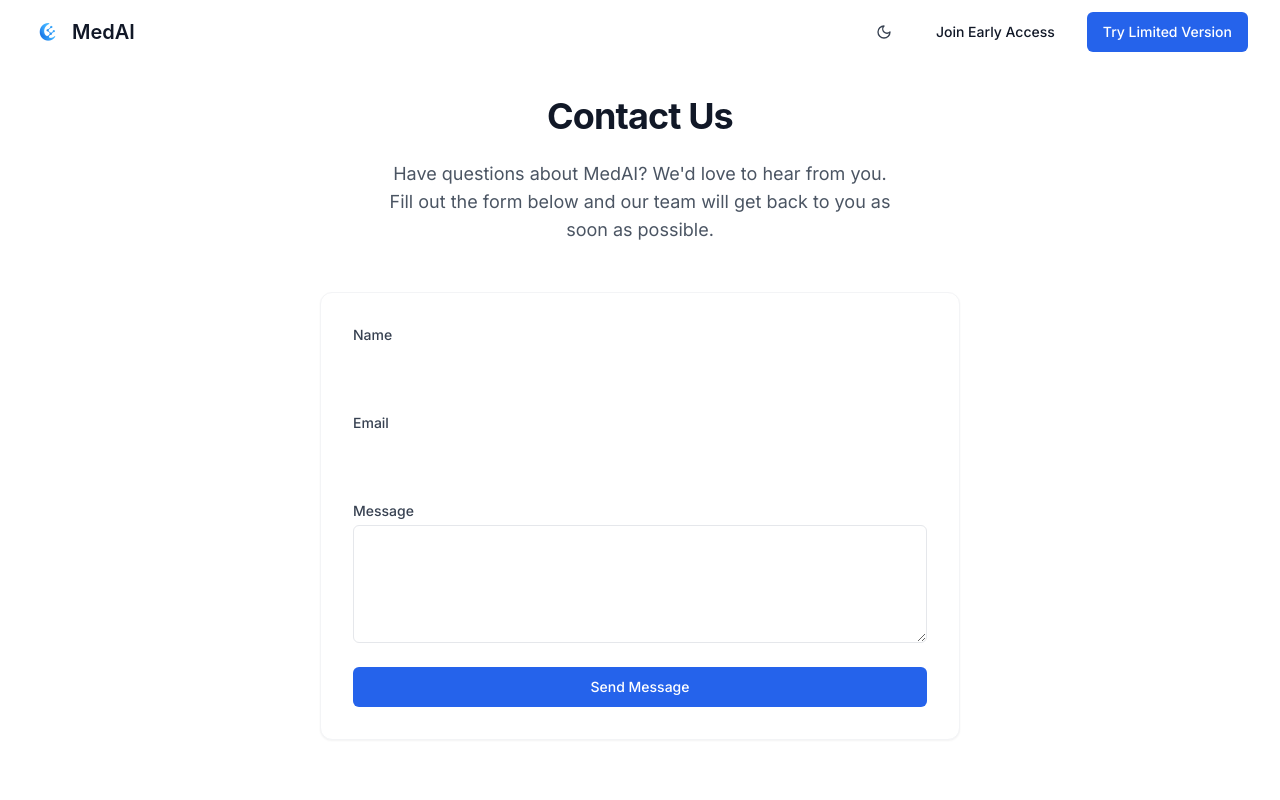
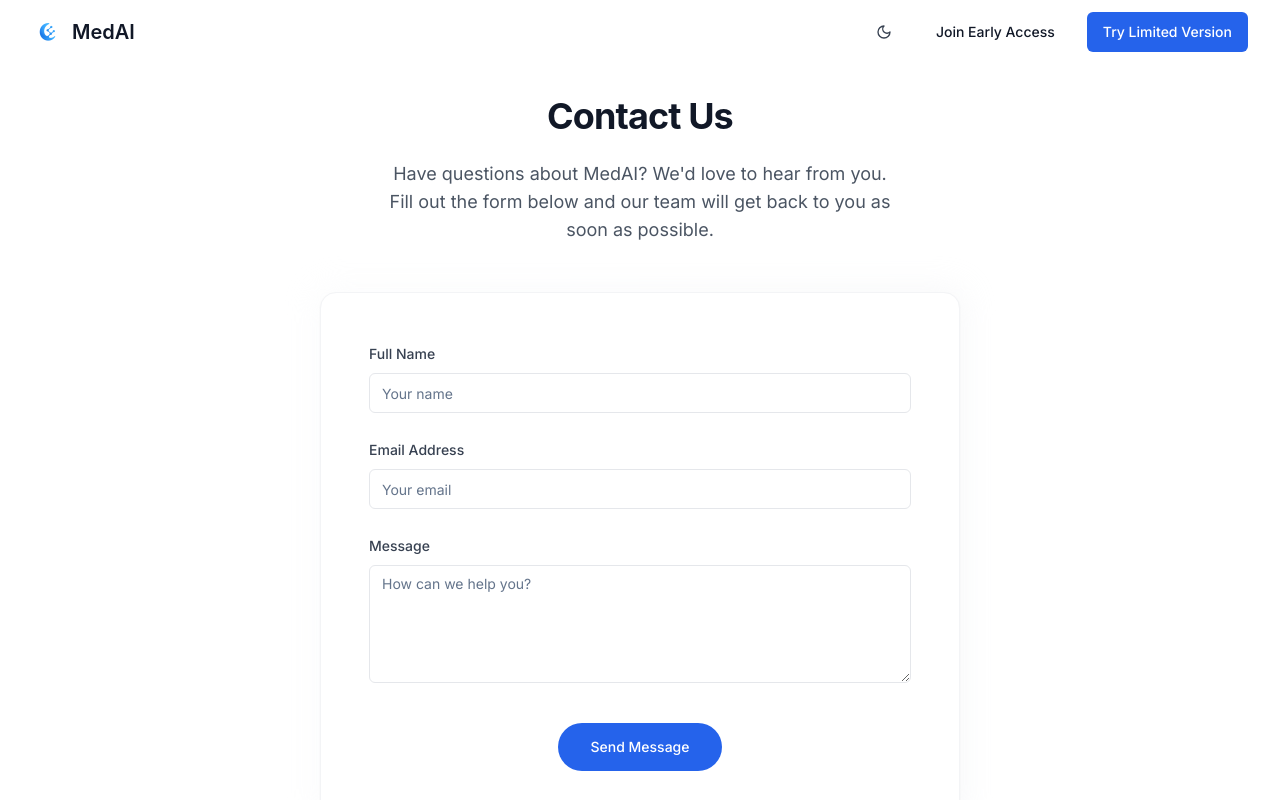
Before and after one commit to mbm3m/WSL-AI-Repo, a React (Vite) app: page /contact in a window 1280 px wide. Shown: the top 800 px of the page. Built offline with nearby package versions, Linux system fonts and the light colour scheme; a web font is replaced by a local one.

Commit message:
Fix: Improve dark mode styling and form consistency
Refactor dark mode styles and form components for better consistency and design.

```diff
--- a/src/components/EarlyAccessSection.tsx
+++ b/src/components/EarlyAccessSection.tsx
@@ -1,8 +1,11 @@
+
 import React, { useState, useEffect, useRef } from "react";
 import { Button } from "@/components/ui/button";
 import { Input } from "@/components/ui/input";
 import { toast } from "sonner";
 import { supabase } from "@/integrations/supabase/client";
+import { useTheme } from "@/hooks/use-theme";
+
 const EarlyAccessSection = () => {
   const [formData, setFormData] = useState({
     fullName: "",
@@ -13,6 +16,8 @@ const EarlyAccessSection = () => {
   const [isSubmitting, setIsSubmitting] = useState(false);
   const sectionRef = useRef<HTMLElement>(null);
   const formRef = useRef<HTMLDivElement>(null);
+  const { theme } = useTheme();
+
   useEffect(() => {
     const observer = new IntersectionObserver(entries => {
       entries.forEach(entry => {
@@ -24,37 +29,39 @@ const EarlyAccessSection = () => {
     }, {
       threshold: 0.1
     });
+
     if (sectionRef.current) {
       observer.observe(sectionRef.current);
     }
+
     if (formRef.current) {
       observer.observe(formRef.current);
     }
+
     return () => observer.disconnect();
   }, []);
+
   const handleChange = (e: React.ChangeEvent<HTMLInputElement>) => {
-    const {
-      name,
-      value
-    } = e.target;
+    const { name, value } = e.target;
     setFormData(prev => ({
       ...prev,
       [name]: value
     }));
   };
+
   const handleSubmit = async (e: React.FormEvent) => {
     e.preventDefault();
     setIsSubmitting(true);
+
     try {
       // Save to Supabase
-      const {
-        error
-      } = await supabase.from('applications').insert({
+      const { error } = await supabase.from('applications').insert({
         full_name: formData.fullName,
         email: formData.email,
         hospital: formData.hospital,
         phone: formData.phone
       });
+
       if (error) {
         console.error("Error submitting application:", error);
         toast.error("Failed to submit your application. Please try again.");
@@ -74,41 +81,122 @@ const EarlyAccessSection = () => {
       setIsSubmitting(false);
     }
   };
-  return <section id="early-access-section" ref={sectionRef} className="py-32 bg-white scroll-mt-20 transition-all duration-700 opacity-0 translate-y-10">
+
+  return (
+    <section
+      id="early-access-section"
+      ref={sectionRef}
+      className={`py-32 ${
+        theme === 'dark' ? 'bg-gray-900' : 'bg-white'
+      } scroll-mt-20 transition-all duration-700 opacity-0 translate-y-10`}
+    >
       <div className="container mx-auto px-4 sm:px-6 lg:px-8 max-w-5xl">
         <div className="text-center mb-16">
-          <h2 className="text-4xl md:text-5xl font-display font-bold tracking-tight text-gray-900 mb-6">
+          <h2 className={`text-4xl md:text-5xl font-display font-bold tracking-tight ${
+            theme === 'dark' ? 'text-white' : 'text-gray-900'
+          } mb-6`}>
             Join the Platform — Early Access
           </h2>
-          <p className="text-xl text-gray-600 font-light max-w-3xl mx-auto">
+          <p className={`text-xl ${
+            theme === 'dark' ? 'text-gray-300' : 'text-gray-600'
+          } font-light max-w-3xl mx-auto`}>
             Be among the first to transform your medical approval process
           </p>
         </div>
 
         <div ref={formRef} className="relative transition-all duration-700 opacity-0 translate-y-10 delay-300">
-          <div className="absolute -inset-1 bg-gradient-to-r from-gray-100 to-gray-200 rounded-xl blur-lg opacity-30"></div>
-          <div className="relative bg-white rounded-2xl p-8 md:p-12 border border-gray-100 shadow-sm">
+          <div className={`absolute -inset-1 ${
+            theme === 'dark'
+              ? 'bg-gradient-to-r from-gray-800 to-gray-700'
+              : 'bg-gradient-to-r from-gray-100 to-gray-200'
+          } rounded-xl blur-lg opacity-30`}></div>
+          <div className={`relative ${
+            theme === 'dark'
+              ? 'bg-gray-800 border-gray-700'
+              : 'bg-white border-gray-100'
+          } rounded-2xl p-8 md:p-12 border shadow-sm`}>
             <form onSubmit={handleSubmit} className="space-y-6">
               <div className="grid grid-cols-1 gap-6 sm:grid-cols-2">
                 <div className="space-y-2">
-                  <label htmlFor="fullName" className="text-sm font-medium text-gray-700">Full Name</label>
-                  <Input id="fullName" name="fullName" placeholder="Your name" value={formData.fullName} onChange={handleChange} required className="w-full border-gray-200 focus:border-black focus:ring-0 transition-all duration-300" />
+                  <label htmlFor="fullName" className={`text-sm font-medium ${
+                    theme === 'dark' ? 'text-gray-300' : 'text-gray-700'
+                  }`}>Full Name</label>
+                  <Input
+                    id="fullName"
+                    name="fullName"
+                    placeholder="Your name"
+                    value={formData.fullName}
+                    onChange={handleChange}
+                    required
+                    className={`w-full ${
+                      theme === 'dark'
+                        ? 'border-gray-600 bg-gray-700 text-white placeholder:text-gray-400 focus:border-blue-400 focus:ring-blue-400/10'
+                        : 'border-gray-200 focus:border-black focus:ring-0'
+                    } transition-all duration-300`}
+                  />
                 </div>
                 <div className="space-y-2">
-                  <label htmlFor="email" className="text-sm font-medium text-gray-700">Email Address</label>
-                  <Input id="email" name="email" type="email" placeholder="Your email" value={formData.email} onChange={handleChange} required className="w-full border-gray-200 focus:border-black focus:ring-0 transition-all duration-300" />
+                  <label htmlFor="email" className={`text-sm font-medium ${
+                    theme === 'dark' ? 'text-gray-300' : 'text-gray-700'
+                  }`}>Email Address</label>
+                  <Input
+                    id="email"
+                    name="email"
+                    type="email"
+                    placeholder="Your email"
+                    value={formData.email}
+                    onChange={handleChange}
+                    required
+                    className={`w-full ${
+                      theme === 'dark'
+                        ? 'border-gray-600 bg-gray-700 text-white placeholder:text-gray-400 focus:border-blue-400 focus:ring-blue-400/10'
+                        : 'border-gray-200 focus:border-black focus:ring-0'
+                    } transition-all duration-300`}
+                  />
                 </div>
                 <div className="space-y-2">
-                  <label htmlFor="hospital" className="text-sm font-medium text-gray-700">Hospital/Company</label>
-                  <Input id="hospital" name="hospital" placeholder="Your organization" value={formData.hospital} onChange={handleChange} required className="w-full border-gray-200 focus:border-black focus:ring-0 transition-all duration-300" />
+                  <label htmlFor="hospital" className={`text-sm font-medium ${
+                    theme === 'dark' ? 'text-gray-300' : 'text-gray-700'
+                  }`}>Hospital/Company</label>
+                  <Input
+                    id="hospital"
+                    name="hospital"
+                    placeholder="Your organization"
+                    value={formData.hospital}
+                    onChange={handleChange}
+                    required
+                    className={`w-full ${
+                      theme === 'dark'
+                        ? 'border-gray-600 bg-gray-700 text-white placeholder:text-gray-400 focus:border-blue-400 focus:ring-blue-400/10'
+                        : 'border-gray-200 focus:border-black focus:ring-0'
+                    } transition-all duration-300`}
+                  />
                 </div>
                 <div className="space-y-2">
-                  <label htmlFor="phone" className="text-sm font-medium text-gray-700">Phone Number</label>
-                  <Input id="phone" name="phone" placeholder="Your phone number" value={formData.phone} onChange={handleChange} required className="w-full border-gray-200 focus:border-black focus:ring-0 transition-all duration-300" />
+                  <label htmlFor="phone" className={`text-sm font-medium ${
+                    theme === 'dark' ? 'text-gray-300' : 'text-gray-700'
+                  }`}>Phone Number</label>
+                  <Input
+                    id="phone"
+                    name="phone"
+                    placeholder="Your phone number"
+                    value={formData.phone}
+                    onChange={handleChange}
+                    required
+                    className={`w-full ${
+                      theme === 'dark'
+                        ? 'border-gray-600 bg-gray-700 text-white placeholder:text-gray-400 focus:border-blue-400 focus:ring-blue-400/10'
+                        : 'border-gray-200 focus:border-black focus:ring-0'
+                    } transition-all duration-300`}
+                  />
                 </div>
               </div>
               <div className="flex justify-center pt-4">
-                <Button type="submit" disabled={isSubmitting} className="px-8 py-6 text-white rounded-full transition-all duration-300 bg-blue-600 hover:bg-blue-500">
+                <Button
+                  type="submit"
+                  disabled={isSubmitting}
+                  className="px-8 py-6 text-white rounded-full transition-all duration-300 bg-blue-600 hover:bg-blue-500"
+                >
                   {isSubmitting ? "Processing..." : "Apply Now"}
                 </Button>
               </div>
@@ -116,6 +204,8 @@ const EarlyAccessSection = () => {
           </div>
         </div>
       </div>
-    </section>;
+    </section>
+  );
 };
+
 export default EarlyAccessSection;
--- a/src/pages/Contact.tsx
+++ b/src/pages/Contact.tsx
@@ -3,10 +3,10 @@ import React, { useState } from "react";
 import Header from "@/components/Header";
 import Footer from "@/components/Footer";
 import { Button } from "@/components/ui/button";
-import { useToast } from "@/hooks/use-toast";
+import { toast } from "sonner";
+import { Input } from "@/components/ui/input";
 import { Textarea } from "@/components/ui/textarea";
 import { supabase } from "@/integrations/supabase/client";
-import { Mail } from "lucide-react";
 import { useTheme } from "@/hooks/use-theme";
 
 const Contact = () => {
@@ -14,7 +14,6 @@ const Contact = () => {
   const [email, setEmail] = useState("");
   const [message, setMessage] = useState("");
   const [isSubmitting, setIsSubmitting] = useState(false);
-  const { toast } = useToast();
   const { theme } = useTheme();
 
   const handleSubmit = async (e: React.FormEvent) => {
@@ -33,16 +32,9 @@ const Contact = () => {
 
       if (error) {
         console.error("Error submitting form:", error);
-        toast({
-          title: "Error",
-          description: "There was a problem submitting your message. Please try again.",
-          variant: "destructive",
-        });
+        toast.error("There was a problem submitting your message. Please try again.");
       } else {
-        toast({
-          title: "Message received",
-          description: "Thank you for contacting us. We'll respond shortly.",
-        });
+        toast.success("Thank you for contacting us. We'll respond shortly.");
 
         // Reset form
         setName("");
@@ -51,11 +43,7 @@ const Contact = () => {
       }
     } catch (err) {
       console.error("Submission error:", err);
-      toast({
-        title: "Error",
-        description: "An unexpected error occurred. Please try again later.",
-        variant: "destructive",
-      });
+      toast.error("An unexpected error occurred. Please try again later.");
     } finally {
       setIsSubmitting(false);
     }
@@ -78,56 +66,64 @@ const Contact = () => {
           </p>
         </div>
 
-        <div className={`${
+        <div className="relative">
+          <div className={`absolute -inset-1 ${
             theme === 'dark'
-            ? 'bg-gray-800 border border-gray-700 shadow-md'
-            : 'bg-white border border-gray-100 shadow-sm'
-        } rounded-xl p-8`}>
+              ? 'bg-gradient-to-r from-gray-800 to-gray-700'
+              : 'bg-gradient-to-r from-gray-100 to-gray-200'
+          } rounded-xl blur-lg opacity-30`}></div>
+          <div className={`relative ${
+            theme === 'dark'
+              ? 'bg-gray-800 border-gray-700'
+              : 'bg-white border-gray-100'
+          } rounded-2xl p-8 md:p-12 border shadow-sm`}>
             <form onSubmit={handleSubmit} className="space-y-6">
-            <div>
-              <label htmlFor="name" className={`block text-sm font-medium ${
+              <div className="space-y-2">
+                <label htmlFor="name" className={`text-sm font-medium ${
                   theme === 'dark' ? 'text-gray-300' : 'text-gray-700'
-              } mb-1`}>
-                Name
+                }`}>
+                  Full Name
                 </label>
-              <input
+                <Input
                   id="name"
                   type="text"
                   value={name}
                   onChange={(e) => setName(e.target.value)}
                   required
-                className={`w-full px-4 py-2 rounded-md focus:ring-blue-500 focus:border-blue-500 ${
+                  placeholder="Your name"
+                  className={`w-full border ${
                     theme === 'dark'
-                    ? 'bg-gray-700 border-gray-600 text-white placeholder-gray-400'
-                    : 'border-gray-200 text-gray-900'
-                }`}
+                      ? 'border-gray-600 bg-gray-700 text-white placeholder:text-gray-400 focus:border-blue-400 focus:ring-blue-400/10'
+                      : 'border-gray-200 focus:border-black focus:ring-0'
+                  } transition-all duration-300`}
                 />
               </div>
 
-            <div>
-              <label htmlFor="email" className={`block text-sm font-medium ${
+              <div className="space-y-2">
+                <label htmlFor="email" className={`text-sm font-medium ${
                   theme === 'dark' ? 'text-gray-300' : 'text-gray-700'
-              } mb-1`}>
-                Email
+                }`}>
+                  Email Address
                 </label>
-              <input
+                <Input
                   id="email"
                   type="email"
                   value={email}
                   onChange={(e) => setEmail(e.target.value)}
                   required
-                className={`w-full px-4 py-2 rounded-md focus:ring-blue-500 focus:border-blue-500 ${
+                  placeholder="Your email"
+                  className={`w-full border ${
                     theme === 'dark'
-                    ? 'bg-gray-700 border-gray-600 text-white placeholder-gray-400'
-                    : 'border-gray-200 text-gray-900'
-                }`}
+                      ? 'border-gray-600 bg-gray-700 text-white placeholder:text-gray-400 focus:border-blue-400 focus:ring-blue-400/10'
+                      : 'border-gray-200 focus:border-black focus:ring-0'
+                  } transition-all duration-300`}
                 />
               </div>
 
-            <div>
-              <label htmlFor="message" className={`block text-sm font-medium ${
+              <div className="space-y-2">
+                <label htmlFor="message" className={`text-sm font-medium ${
                   theme === 'dark' ? 'text-gray-300' : 'text-gray-700'
-              } mb-1`}>
+                }`}>
                   Message
                 </label>
                 <Textarea
@@ -136,22 +132,26 @@ const Contact = () => {
                   value={message}
                   onChange={(e) => setMessage(e.target.value)}
                   required
-                className={`w-full px-4 py-2 rounded-md focus:ring-blue-500 focus:border-blue-500 ${
+                  placeholder="How can we help you?"
+                  className={`w-full border ${
                     theme === 'dark'
-                    ? 'bg-gray-700 border-gray-600 text-white placeholder-gray-400'
-                    : 'border-gray-200 text-gray-900'
-                }`}
+                      ? 'border-gray-600 bg-gray-700 text-white placeholder:text-gray-400 focus:border-blue-400 focus:ring-blue-400/10'
+                      : 'border-gray-200 focus:border-black focus:ring-0'
+                  } transition-all duration-300`}
                 />
               </div>
 
+              <div className="flex justify-center pt-4">
                 <Button
                   type="submit"
                   disabled={isSubmitting}
-              className="w-full bg-blue-600 hover:bg-blue-700 text-white rounded-md transition-colors"
+                  className="px-8 py-6 text-white rounded-full transition-all duration-300 bg-blue-600 hover:bg-blue-500"
                 >
                   {isSubmitting ? "Sending..." : "Send Message"}
                 </Button>
+              </div>
             </form>
+          </div>
         </div>
       </main>
       <Footer />
--- a/src/pages/Index.tsx
+++ b/src/pages/Index.tsx
@@ -63,7 +63,7 @@ const Index = () => {
       theme === 'dark' ? 'bg-gray-900' : 'bg-white'
     }`}>
       <Header />
-      <main className="flex-1 pt-16">
+      <main className="flex-1">
         <HeroSection />
         <ChallengesSection />
         <MVPFlowSection />
```
Also changed, not shown: src/index.css (+16 -1 lines). Lines whose indentation alone changed are shown as unchanged.
